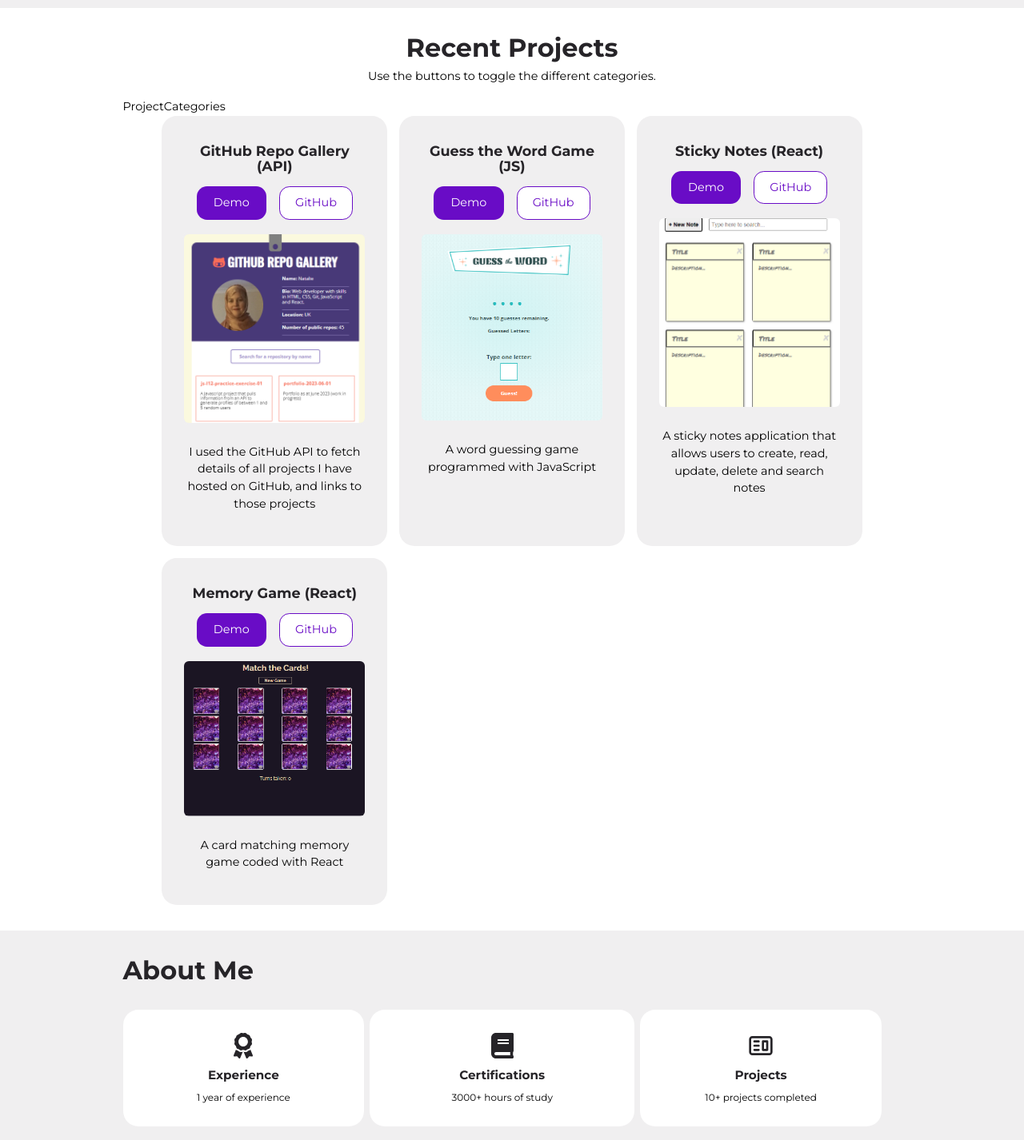
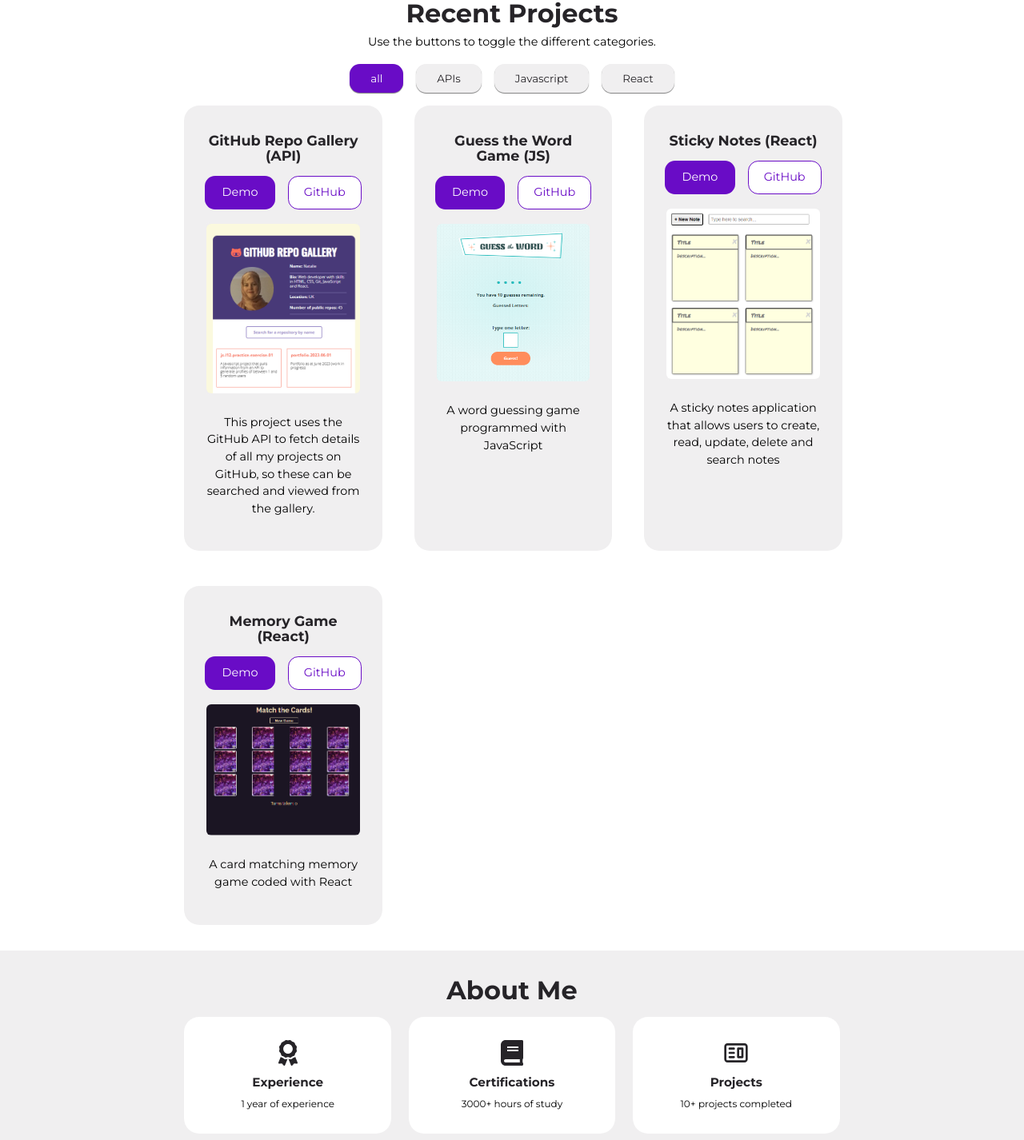
Before and after one commit to Nadia982/portfolio-2023-06-01, a React (Create React App) app: page / in a window 1280 px wide. Shown: the part 786-2212 px from the top of the page at 80% size. Built offline with nearby package versions, Linux system fonts and the light colour scheme; the HTML template or start-up script is replaced by a standard one.

Commit message:
added responsive styles to portfolio section

```diff
--- a/src/index.css
+++ b/src/index.css
@@ -45,11 +45,13 @@ body {
 }
 
 
-/* GENERAL CONTAINER CLASS */
+/* GENERAL CONTAINER CLASSES */
+
 .container {
   width: var(--container-width-lg);
   margin: 0 auto;
-  max-width: 1920px;
+  max-width: 1200px;
+  width: 80%;
 }
 
 /* GENERAL SECTION STYLES */
@@ -84,6 +86,7 @@ a {
 .section-link, h1, h2, h3, h4, h5, h6 {
   line-height: 1.1;
   color: var(--color-black);
+  text-align: center;
 }
 
 h1 {
@@ -140,6 +143,10 @@ img {
 
 .btn.white {
   background: var(--color-white);
+}
+
+.btn.light {
+  background: var(--color-light);
 }
 
 .btn.white:hover {
--- a/src/sections/about/About.css
+++ b/src/sections/about/About.css
@@ -1,11 +1,13 @@
 #about h2 {
-    margin-bottom: 1em;
+    margin: 0 auto 1rem auto;
 }
 
 .about__cards {
+    width: 80%;
+    margin: 0 auto;
     display: grid;
-    grid-template-columns: 31% 34% 31%;
-    gap: 0.5em;
+    grid-template-columns: repeat(auto-fit, minmax(150px, 1fr));
+    gap: 1.5em;
     text-align: center;
 }
 
@@ -13,7 +15,7 @@
     font-size: 2rem;
     color: var(--color-black);
     border-radius: var(--border-radius-3);
-    width: fit-content;
+    width: 30%;
     padding: 0.2em 0.2em 0;
 }
 
@@ -27,7 +29,7 @@
 }
 
 #about p {
-    margin: 1em 0;
+    margin: 1em 2em;
 }
 
 /* MEDIA QUERIES (phones) */
--- a/src/sections/about/About.jsx
+++ b/src/sections/about/About.jsx
@@ -6,7 +6,7 @@ const About = () => {
   return (
     <section id="about">
       <div className="container about__container">
-        <h2>About Me</h2>
+        <h2><a href="#about" className="section-link">About Me</a></h2>
         <div className="about__cards">
           {
             data.map(item => (
--- a/src/sections/header/Header.css
+++ b/src/sections/header/Header.css
@@ -29,7 +29,7 @@ header{
 }
 
 .header__container p {
-    width: 30rem;
+    width: 80%;
     text-align: center;
     margin: 0.5rem;
 }
@@ -40,7 +40,7 @@ header{
 
 .header__socials {
     position: fixed;
-    left: 0.6em;
+    left: 0.4rem;
     top: 40%;
     display: flex;
     flex-direction: column;
--- /dev/null
+++ b/src/sections/portfolio/CategoryButton.jsx
@@ -0,0 +1,7 @@
+const CategoryButton = ({category, className, onChangeCategory}) => {
+  return (
+    <button className={className} onClick={()=> onChangeCategory(category)}>{category}</button>
+  )
+}
+
+export default CategoryButton
--- a/src/sections/portfolio/Portfolio.css
+++ b/src/sections/portfolio/Portfolio.css
@@ -1,17 +1,47 @@
+.portfolio__categories {
+    display: flex;
+    justify-content: center;
+    gap: 1rem;
+    flex-wrap: wrap;
+    margin: 1rem;
+}
+
+.portfolio__categories > button {
+    padding: 0.5rem 1.5rem;
+    box-shadow: 0 1px 1px 0 grey;
+    font-family: 'Montserrat', sans-serif;
+}
+
+.portfolio__categories > button.primary:hover  {
+    border:none;
+    background-color: var(--color-primary);
+    color: var(--color-white)
+}
+
+
 .portfolio__projects {
     display: grid;
-  grid-template-columns: repeat(auto-fit, minmax(250px, 1fr));
-  gap: 1em;
-  width: 90%;
+  grid-template-columns: repeat(auto-fit, minmax(200px, 1fr));
+  gap: 3em;
+  width: 80%;
   height: fit-content;
   margin: 0 auto;
 }
 
+@keyframes animateProject {
+    from {
+        opacity: 0;
+    }
+    to {
+        opacity: 1;
+    }
+}
+
 .portfolio__project{
     background: var(--color-light);
-}
-.portfolio__project:hover{
-    border: 1px solid var(--color-primary);
+    animation: animateProject 600ms ease-in forwards;
+    max-width: 20em;
+    margin: 0 auto;
 }
 
 .portfolio__project-image {
--- a/src/sections/portfolio/Portfolio.jsx
+++ b/src/sections/portfolio/Portfolio.jsx
@@ -6,13 +6,26 @@ import { useState } from 'react'
 
 const Portfolio = () => {
   const [projects, setProjects] = useState(data)
+
+  const categories = data.map(item => item.category);
+  const uniqueCategories = ["all", ...new Set(categories)]
+
+  const filterProjectsHandler = (category) => {
+    if(category==="all"){
+      setProjects(data)
+      return;
+    }
+    const filterProjects = data.filter(project => project.category === category);
+    setProjects(filterProjects);
+    }
+
   return (
     <section id="portfolio">
 
       <h2><a href="#portfolio" className="section-link">Recent Projects</a></h2>
       <p>Use the buttons to toggle the different categories.</p>
       <div className="container portfolio__container">
-        <ProjectCategories/>
+        <ProjectCategories categories = {uniqueCategories} onFilterProjects={filterProjectsHandler}/>
         <Projects projects={projects}/>
 
       </div>
--- a/src/sections/portfolio/ProjectCategories.jsx
+++ b/src/sections/portfolio/ProjectCategories.jsx
@@ -1,8 +1,25 @@
-import React from 'react'
+import { useState } from "react"
 
-const ProjectCategories = () => {
+import CategoryButton from "./CategoryButton"
+
+const ProjectCategories = ({categories, onFilterProjects}) => {
+  const [activeCategory, setActiveCategory] = useState("all");
+
+  const changeCategoryHandler = (activeCat) => {
+    setActiveCategory(activeCat);
+    onFilterProjects(activeCat);
+
+  }
+
   return (
-    <div>ProjectCategories</div>
+    <div className="portfolio__categories">
+      {
+        categories.map(category => (
+          <CategoryButton key={category} category={category} onChangeCategory={()=> changeCategoryHandler(category)} className={`btn cat__btn ${activeCategory === category ? 'primary' : 'light'}`}/>
+        ))
+      }
+
+    </div>
   )
 }
 
--- a/src/sections/portfolio/data.js
+++ b/src/sections/portfolio/data.js
@@ -8,10 +8,10 @@ const data = [
     // Github repo gallery
     // api
     id: 1,
-    category: "api",
+    category: "APIs",
     image: image1,
     title: "GitHub Repo Gallery (API)",
-    desc: "I used the GitHub API to fetch details of all projects I have hosted on GitHub, and links to those projects",
+    desc: "This project uses the GitHub API to fetch details of all my projects on GitHub, so these can be searched and viewed from the gallery.",
     demo: "https://nadia982.github.io/github-repo-gallery/",
     github: "https://github.com/Nadia982/github-repo-gallery"
 },
@@ -19,7 +19,7 @@ const data = [
 // Guess the word game
 // javascript
     id: 2,
-    category: "javascript",
+    category: "Javascript",
     image: image2,
     title: "Guess the Word Game (JS)",
     desc: "A word guessing game programmed with JavaScript",
@@ -30,7 +30,7 @@ const data = [
 // Sticky notes
 // react
     id: 3,
-    category: "react",
+    category: "React",
     image: image3,
     title: "Sticky Notes (React)",
     desc: "A sticky notes application that allows users to create, read, update, delete and search notes",
@@ -41,7 +41,7 @@ const data = [
 // Memory game
 // react
     id: 4,
-    category: "react",
+    category: "React",
     image: image4,
     title: "Memory Game (React)",
     desc: "A card matching memory game coded with React",
```
Also changed, not shown: src/assets/Image1.png.
